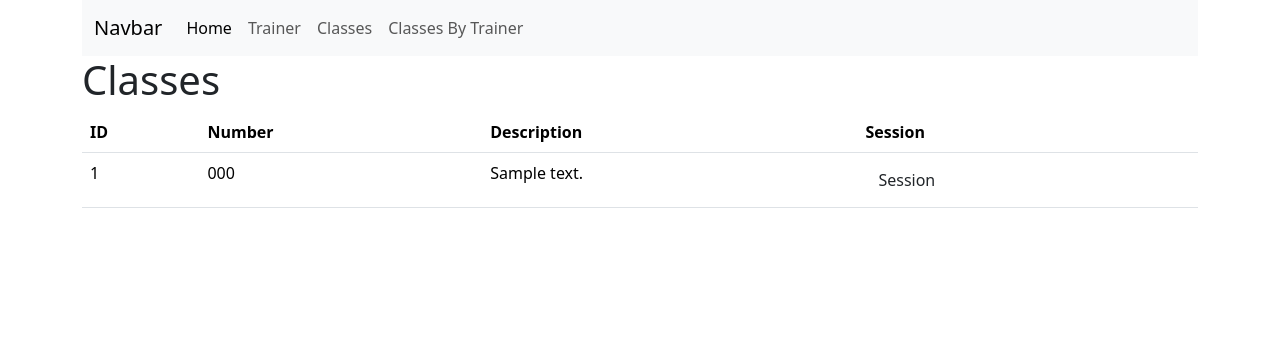
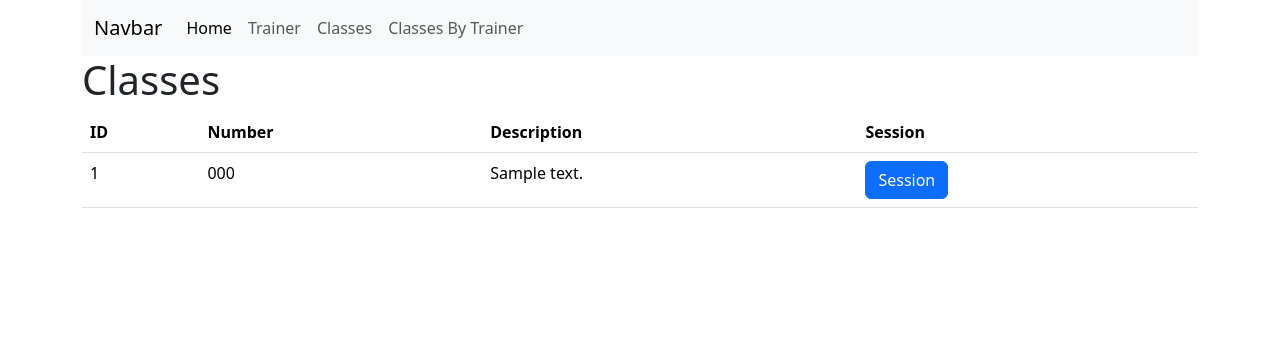
Before and after one commit to MichelleVilane/MIS4013HW3, a PHP site: page /classes.php in a window 1280 px wide. Shown: the top 356 px of the page. Run offline with PHP 8.4, Linux system fonts and the light colour scheme; tables that the repository leaves empty or names only in its code hold one stand-in row (values such as "Sample post").

Commit message:
Update view-classes.php

```diff
--- a/view-classes.php
+++ b/view-classes.php
@@ -22,7 +22,7 @@ while ($class=$classes -> fetch_assoc()) {
     <td>
       <form method="post" action="session-by-class.php">
         <input type="hidden" name="cid" value="<?php echo $class['class_id'];?>">
-        <button type="submit" class=btn btn-primary">Session</button>
+        <button type="submit" class="btn btn-primary">Session</button>
           </form>
     </td>
   </tr>
```
